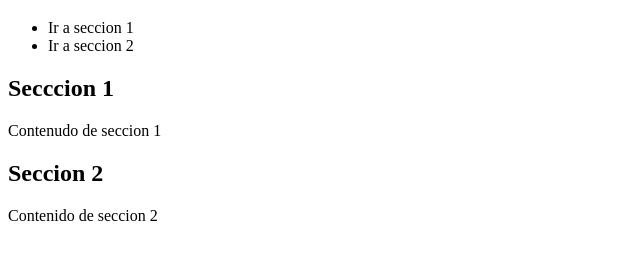
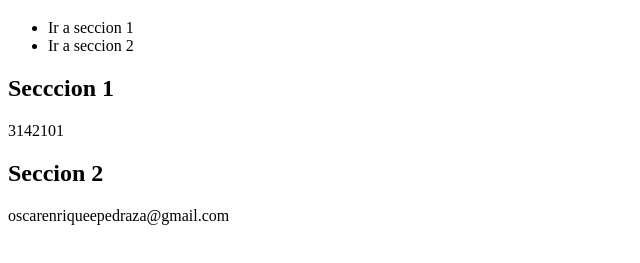
Before and after one commit to Pedraza12/Oscar-Enrique-Pedraza-1109116457, a plain HTML site: page Vinculo.html in a window 1280 px wide. Shown: the part 61-324 px from the top of the page, without its empty margins (0-640 px from the left). Drawn offline with Linux system fonts and the light colour scheme.

Commit message:
Version 1.1

```diff
--- a/Vinculo.html
+++ b/Vinculo.html
@@ -18,12 +18,12 @@
     <!--Seccion de Anclas-->
     <section id="seccion1">
         <h2>Secccion 1</h2>
-        <p>Contenudo de seccion 1</p>
+        <p>3142101</p>
     </section>
 
     <section id="seccion2">
         <h2>Seccion 2</h2>
-        <p>Contenido de seccion 2</p>
+        <p>oscarenriqueepedraza@gmail.com</p>
     </section>
 </body>
 </html>
```
